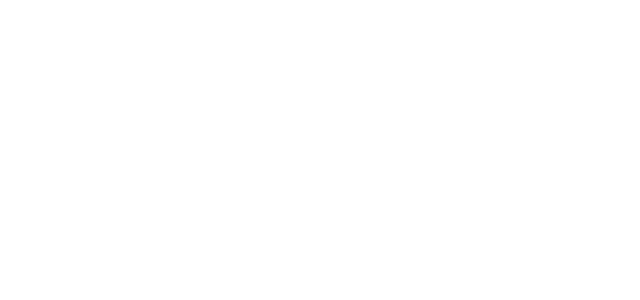
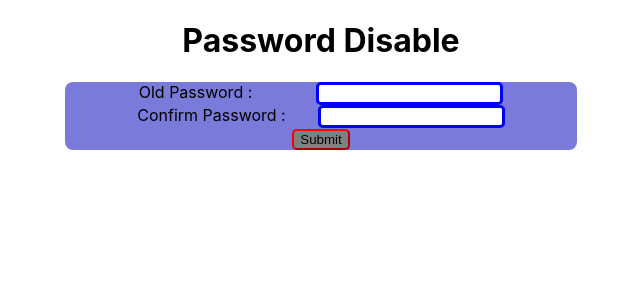
Before and after one commit to SanjuXepiar/react-practice1, a React (Create React App) app: page /disable in a window 1280 px wide. Before the commit this address had no page. Shown: the top 300 px of the page, without its empty margins (319-959 px from the left). Built offline with nearby package versions, Linux system fonts and the light colour scheme.

Commit message:
disable
always look for the eventListeners

```diff
--- a/src/AlphanumericPassword/Alphanumeric.js
+++ b/src/AlphanumericPassword/Alphanumeric.js
@@ -5,17 +5,16 @@
   const [alert, setAlert] = useState("");
 
   //
-  const isAlphanumeric = (char) => {
-    return /[a-zA-Z0-9]/.test(char);
-  };
+  // const isAlphanumeric = (char) => {
+  //   return /[a-zA-Z0-9!@#$%^&*(),.?":{}|<>~`;'+_=/-]/.test(char);
+  // };
   const handleSubmit = (e) => {
     e.preventDefault();
     for (let i = 0; i < input.length; i++)
-      if (isAlphanumeric(input[i])) {
-        setAlert("The password is alphanumeric");
-      } else {
-        setAlert("The password isn't alphanumeric");
-      }
+      // if (isAlphanumeric(input[i])) {
+      if (!isNaN(input[i])) setAlert("The password is alphanumeric");
+    //
+
     setTimeout(() => {
       setAlert("");
       setInput("");
--- a/src/App.js
+++ b/src/App.js
@@ -4,6 +4,7 @@
 import Twitter from "./TextCounter/Twitter";
 import Password from "./PasswordMatch/Password";
 import Alphanumeric from "./AlphanumericPassword/Alphanumeric";
+import Disable from "./DisableSubmit/Disable";
 import Home from "./Home/Home";
 function App() {
   return (
@@ -14,6 +15,7 @@
         <Route path="/twitter" element={<Twitter />} />
         <Route path="/password" element={<Password />} />
         <Route path="/alphanumeric" element={<Alphanumeric />} />
+        <Route path="/disable" element={<Disable />} />
       </Routes>
     </div>
   );
--- /dev/null
+++ b/src/DisableSubmit/Disable.js
@@ -0,0 +1,70 @@
+import React from "react";
+import "./Disable.css";
+import { useState } from "react";
+
+const Disable = () => {
+  const [input1, setInput1] = useState("");
+  const [input2, setInput2] = useState("");
+  const [alert, setAlert] = useState("");
+
+  const handleSubmit = (e) => {
+    e.preventDefault();
+    setAlert("Password Matched refer console");
+    console.log(input1);
+    setTimeout(() => {
+      setAlert("");
+    }, 2000);
+  };
+
+  //
+  return (
+    <div>
+      <h1>Password Disable</h1>
+      <form onSubmit={handleSubmit}>
+        <div
+          style={{
+            width: "40vw",
+            background: "rgb(122, 122, 219)",
+            margin: "0 auto",
+            borderRadius: ".5rem",
+          }}
+        >
+          <label htmlFor="password" style={{ marginRight: "4rem" }}>
+            Old Password :
+          </label>
+          <input
+            style={{ border: ".2rem solid blue", borderRadius: ".3rem" }}
+            type="password"
+            value={input1}
+            onChange={(e) => setInput1(e.target.value)}
+          />
+          <br />
+          <label htmlFor="password" style={{ marginRight: "2rem" }}>
+            Confirm Password :
+          </label>
+          <input
+            style={{ border: ".2rem solid blue", borderRadius: ".3rem" }}
+            type="password"
+            value={input2}
+            onChange={(e) => setInput2(e.target.value)}
+          />
+          <br />
+          <button
+            style={{
+              borderColor: "red",
+              borderRadius: ".3rem",
+              background: "grey",
+            }}
+            type="submit"
+            disabled={input1 !== input2}
+          >
+            Submit
+          </button>
+          <p style={{ marginTop: ".5rem" }}>{alert}</p>
+        </div>
+      </form>
+    </div>
+  );
+};
+
+export default Disable;
--- a/src/Home/Home.js
+++ b/src/Home/Home.js
@@ -17,6 +17,9 @@
         <Link to="/alphanumeric">
           <h4>Alphanumeric-Password</h4>
         </Link>
+        <Link to="/disable">
+          <h4>Disable-Submit</h4>
+        </Link>
       </section>
     </div>
   );
```
Also changed, not shown: src/DisableSubmit/Disable.css (added).
